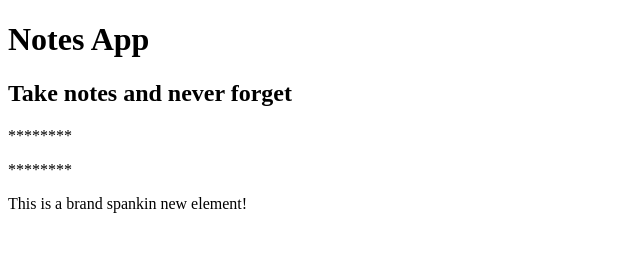
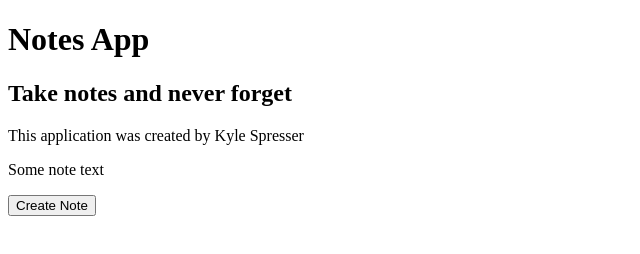
Before and after one commit to keyspress/modern-javascript-bootcamp-2, a plain HTML site: page notes-app/index.html in a window 1280 px wide. Shown: the whole page, without its empty margins (0-640 px from the left). Drawn offline with Linux system fonts and the light colour scheme.

Commit message:
lecture 53

```diff
--- a/notes-app/index.html
+++ b/notes-app/index.html
@@ -14,6 +14,8 @@
   <h2>Take notes and never forget</h2>
   <p>This application was created by Kyle Spresser</p>
   <p>Some note text</p>
+  <button>Create Note</button>
+
   <script src="notes-app.js"></script>
 </body>
 
--- a/notes-app/notes-app.js
+++ b/notes-app/notes-app.js
@@ -13,15 +13,6 @@ const notes = [
   }
 ];
 
-// const p = document.querySelector('p');
-// p.remove();
-
-const ps = document.querySelectorAll('p');
-
-// ps.forEach(p => p.remove());
-// ps.forEach(p => console.log(p.textContent));
-ps.forEach(p => console.log((p.textContent = '********')));
-
-const newParagraph = document.createElement('p');
-newParagraph.textContent = 'This is a brand spankin new element!';
-document.querySelector('body').appendChild(newParagraph);
+document.querySelector('button').addEventListener('click', e => {
+  e.target.textContent = 'Well done!';
+});
```
Also changed, not shown: todo-app/index.html (+1 -0 lines), todo-app/todo-app.js (+4 -8 lines).
